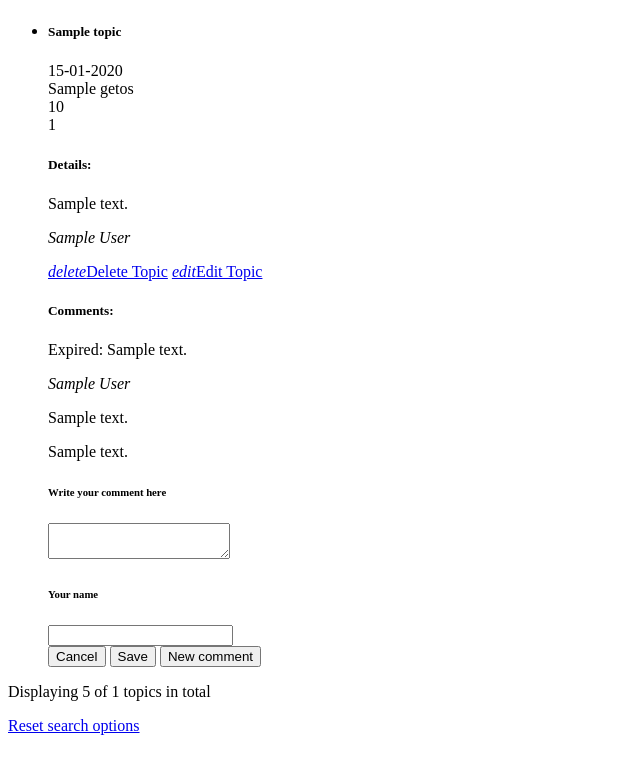
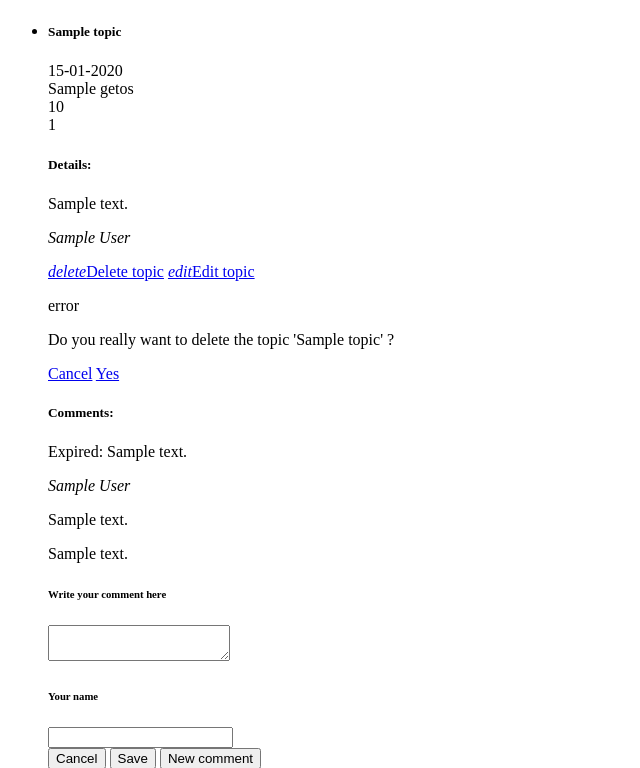
Before and after one commit to andreasjost/CI-MS3-Software-Forum, a Flask app: page /get_topics in a window 1280 px wide. Shown: the top 768 px of the page, without its empty margins (0-640 px from the left). Before the commit the page ends 735 px from the top, so only its background shows below. Run offline with Flask 2, Linux system fonts and the light colour scheme; a database or web service that is not in the repository returns one stand-in record (values such as "Sample title"); some libraries are stand-ins or nearby versions.

Commit message:
Add modal warning when deleting a topic

```diff
--- a/templates/topicstable.html
+++ b/templates/topicstable.html
@@ -40,10 +40,21 @@
                     <p class="right-align topic-author"><em>{{ topic.author }}</em></p>
                 </div>
                 <div class="topic-btn-wrapper">
-                    <a href="{{ url_for('delete_topic', topic_id=topic._id) }}"
-                        class="topic-action"><i class="material-icons">delete</i>Delete Topic</a>
+                    <a href="javascript:showDeleteWarning()"
+                        class="topic-action"><i class="material-icons">delete</i>Delete topic</a>
                     <a href="{{ url_for('edit_topic', topic_id=topic._id) }}"
-                        class="topic-action"><i class="material-icons">edit</i>Edit Topic</a>
+                        class="topic-action"><i class="material-icons">edit</i>Edit topic</a>
+                </div>
+                <div class="modal error-dialog delete-warning">
+                    <div class="modal-content">
+                        <p class="center-align"><span class="material-icons error-i">error</span></p>
+                        <p class="error-msg center-align">Do you really want to delete the topic '{{ topic.title }}' ?</p>
+                    </div>
+                    <div class="modal-footer">
+                        <a href="#!" class="modal-action modal-close btn-flat">Cancel</a>
+                        <a href="{{ url_for('delete_topic', topic_id=topic._id) }}"
+                            class="modal-action modal-close btn-flat">Yes</a>
+                    </div>
                 </div>
             </div>
             <!-- Display the comment(s) -->
@@ -151,10 +162,14 @@
 </ul>
 {% endif %}
 <script>
-    // Materialize collapsible doesn't work in the table if not initialized here again
+    // the js functions are here because they are not called in the external js file
     $('.collapsible').collapsible();
+    $('.modal').modal();
 
-    // the following functions are here because they are not called in the external file
+    // open Materialize modal in js because it has a class, and not an id
+    function showDeleteWarning() {
+        $(".delete-warning").modal('open');
+    }
 
      // Add commenting functionality
     $(".add-comment").click(function () {
```
